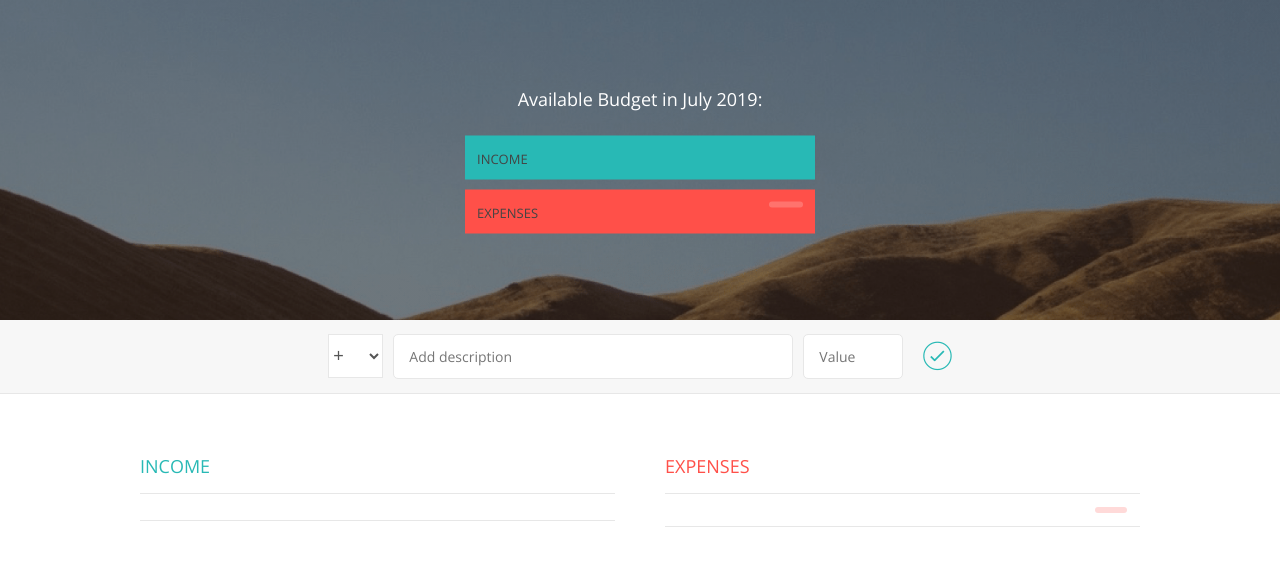
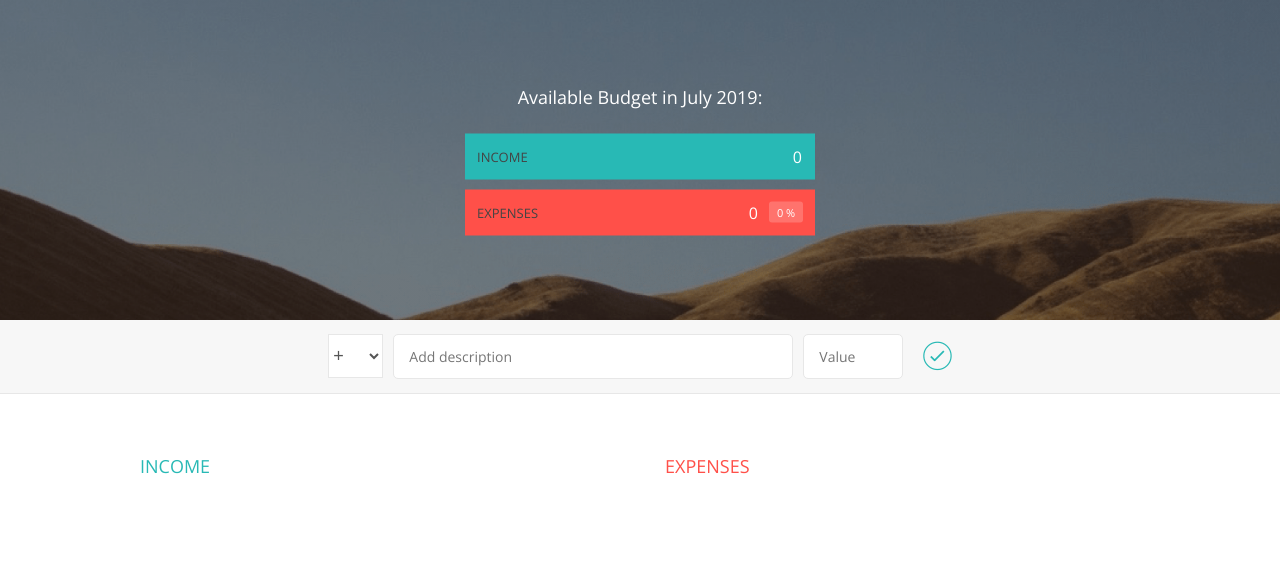
Before and after one commit to karuffin1992/vueBudgetApp, a Vue app: page / in a window 1280 px wide. Shown: the top 566 px of the page. Built offline with nearby package versions, Linux system fonts and the light colour scheme.

Commit message:
Finished Add Item functionality

```diff
--- a/src/App.vue
+++ b/src/App.vue
@@ -2,20 +2,19 @@
   <div id="app">
     <div class="top">
       <Totals
-        :bind:expTotal="totals['exp']"
-        :bind:incTotal="totals['inc']"
+        :expTotal="totals['exp']"
+        :incTotal="totals['inc']"
+        :percentage="percentage"
       />
     </div>
     <div class="bottom">
       <Inputs
-        :bind:expItems="allItems['exp']"
-        :bind:nextExpID="allItems['nextExpID']"
-        :bind:incItems="allItems['inc']"
-        :bind:nextIncID="allItems['nextIncID']"
+        :allItems="allItems"
+        @interface="addItem"
       />
       <div class="container clearfix">
-        <IncExp type="inc"/>
-        <IncExp type="exp"/>
+        <IncExp rowType="inc" :items="allItems['inc']"/>
+        <IncExp rowType="exp" :items="allItems['exp']"/>
       </div>
     </div>
   </div>
@@ -46,7 +45,36 @@ export default {
         inc: 0
       },
       budget: 0,
-      percentage: -1
+      percentage: 0
+    }
+  },
+  methods: {
+    addItem: function (event) {
+      console.log('data return after event', event)
+      this.getTotals()
+    },
+    getTotals: function () {
+      // calculate total income and expenses
+      this.calcTotals('exp')
+      this.calcTotals('inc')
+
+      // calculate budget: income - expenses
+      let inc = this.totals['inc']
+      let exp = this.totals['exp']
+
+      this.budget = inc - exp
+
+      // calculate the percentage of income spent
+      this.percentage = this.totals.inc > 0 ? Math.round((exp / inc) * 100) : 0
+    },
+    calcTotals: function (type) {
+      let sum = 0
+
+      this.allItems[type].forEach(function (curr, i, array) {
+        sum += curr.value
+      })
+
+      this.totals[type] = sum
     }
   }
 }
--- a/src/classes/Expenses.js
+++ b/src/classes/Expenses.js
@@ -1,4 +1,4 @@
-class Expenses {
+export default class Expenses {
     constructor (id, description, value, percentage = -1) {
         this.id = id,
         this.description = description,
--- a/src/classes/Income.js
+++ b/src/classes/Income.js
@@ -1,4 +1,4 @@
-class Income {
+export default class Income {
     constructor (id, description, value) {
         this.id = id,
         this.description = description,
--- a/src/components/BudgetTotals.vue
+++ b/src/components/BudgetTotals.vue
@@ -1,11 +1,10 @@
 <template>
   <div>
-    <div v-if="type === 'inc'">
+    <div v-if="rowType === 'inc'">
       <div class="budget__income clearfix">
         <div class="budget__income--text">Income</div>
         <div class="right">
-          <div class="budget__income--value"></div>
-          <div class="budget__income--percentage"></div>
+          <div class="budget__income--value">{{ total }}</div>
         </div>
       </div>
     </div>
@@ -13,8 +12,8 @@
       <div class="budget__expenses clearfix">
         <div class="budget__expenses--text">Expenses</div>
         <div class="right clearfix">
-          <div class="budget__expenses--value"></div>
-          <div class="budget__expenses--percentage"></div>
+          <div class="budget__expenses--value">{{ total }}</div>
+          <div class="budget__expenses--percentage">{{ percentage }} %</div>
         </div>
       </div>
     </div>
@@ -25,7 +24,9 @@
 export default {
   name: 'BudgetTotals',
   props: {
-    type: String
+    total: Number,
+    percentage: Number,
+    rowType: String
   }
 }
 </script>
--- a/src/components/IncExp.vue
+++ b/src/components/IncExp.vue
@@ -1,15 +1,25 @@
 <template>
-  <div v-if="type === 'inc'" class="income">
+  <div v-if="rowType === 'inc'" class="income">
     <h2 class="income__title">Income</h2>
     <div class="income__list">
-      <IncExpRows type="inc" />
+      <IncExpRows v-for="item in items"
+        v-bind:key="item.id"
+        v-bind:value="item.value"
+        v-bind:description="item.description"
+        v-bind:rowType="rowType"
+      />
     </div>
   </div>
 
   <div v-else class="expenses">
     <h2 class="expenses__title">Expenses</h2>
     <div class="expenses__list">
-      <IncExpRows type="exp" />
+      <IncExpRows v-for="item in items"
+        v-bind:key="item.id"
+        v-bind:value="item.value"
+        v-bind:description="item.description"
+        v-bind:rowType="rowType"
+      />
     </div>
   </div>
 </template>
@@ -23,7 +33,8 @@ export default {
     IncExpRows
   },
   props: {
-    type: String
+    items: Array,
+    rowType: String
   }
 }
 </script>
--- a/src/components/IncExpRows.vue
+++ b/src/components/IncExpRows.vue
@@ -1,8 +1,8 @@
 <template>
   <div class="item clearfix">
-    <div class="item__description"></div>
+    <div class="item__description">{{ description }}</div>
     <div class="right clearfix">
-      <div class="item__value"></div>
+      <div class="item__value">{{ value }}</div>
       <div v-if="type === 'exp'" class="item__percentage"></div>
       <div class="item__delete">
         <button class="item__delete--btn"><i class="ion-ios-close-outline"></i></button>
@@ -15,6 +15,8 @@
 export default {
   name: 'IncExpRows',
   props: {
+    value: Number,
+    description: String,
     type: String
   }
 }
--- a/src/components/Inputs.vue
+++ b/src/components/Inputs.vue
@@ -2,7 +2,7 @@
   <div class="add">
     <div class="add__container">
       <select v-model="ddType" class="add__type">
-        <option value="inc" selected>+</option>
+        <option value="inc">+</option>
         <option value="exp">-</option>
       </select>
       <input v-model="description" type="text" class="add__description" placeholder="Add description">
@@ -18,12 +18,14 @@ import Expenses from '@/classes/Expenses.js'
 
 export default {
   name: 'Inputs',
-  props: [
-    'expItems',
-    'incItems',
-    'nextExpID',
-    'nextIncID'
-  ],
+  props: {
+    allItems: {
+      exp: Array,
+      nextExpID: Number,
+      inc: Array,
+      nextIncID: Number
+    }
+  },
   data () {
     return {
       ddType: 'inc',
@@ -32,27 +34,33 @@ export default {
     }
   },
   methods: {
-    addItem: function(event) {
-      console.log(`add item`)
-      let id, newItem, items, nextID
-
-      const val = this.value
+    addItem: function (event) {
+      const val = parseInt(this.value)
       const desc = this.description
       const type = this.ddType
+      const items = this.allItems
+
+      let newItem, nextID
 
       if (type === 'exp') {
-        items = this.expItems
-        nextID = this.nextExpID
-        newItem = new Expense(nextID, desc, val)
+        nextID = items.nextExpID
+        newItem = new Expenses(nextID, desc, val)
       } else {
-        item = this.incItems
-        nextID = this.nextIncID
+        nextID = items.nextIncID
         newItem = new Income(nextID, desc, val)
       }
 
       if (desc !== '' && val !== '') {
-        items.push(newItem)
+        items[type].push(newItem)
+        type === 'exp' ? items.nextExpID++ : items.nextIncID++
       }
+
+      this.clearFields()
+      this.$emit('interface', this.allItems)
+    },
+    clearFields: function () {
+      this.value = ''
+      this.description = ''
     }
   }
 }
--- a/src/components/Totals.vue
+++ b/src/components/Totals.vue
@@ -4,8 +4,8 @@
       Available Budget in <span class="budget__title--month">{{ getDate }}</span>:
     </div>
     <div class="budget__value"></div>
-    <BudgetTotals type="inc" :bind="incTotal"/>
-    <BudgetTotals type="exp" :bind="expTotal"/>
+    <BudgetTotals rowType="inc" :total="incTotal"/>
+    <BudgetTotals rowType="exp" :total="expTotal" :percentage="percentage"/>
   </div>
 </template>
 
@@ -17,7 +17,11 @@ export default {
   components: {
     BudgetTotals
   },
-  props: ['expTotal','incTotal'],
+  props: {
+    expTotal: Number,
+    incTotal: Number,
+    percentage: Number
+  },
   computed: {
     getDate: function () {
       let now, year, month, months
```
